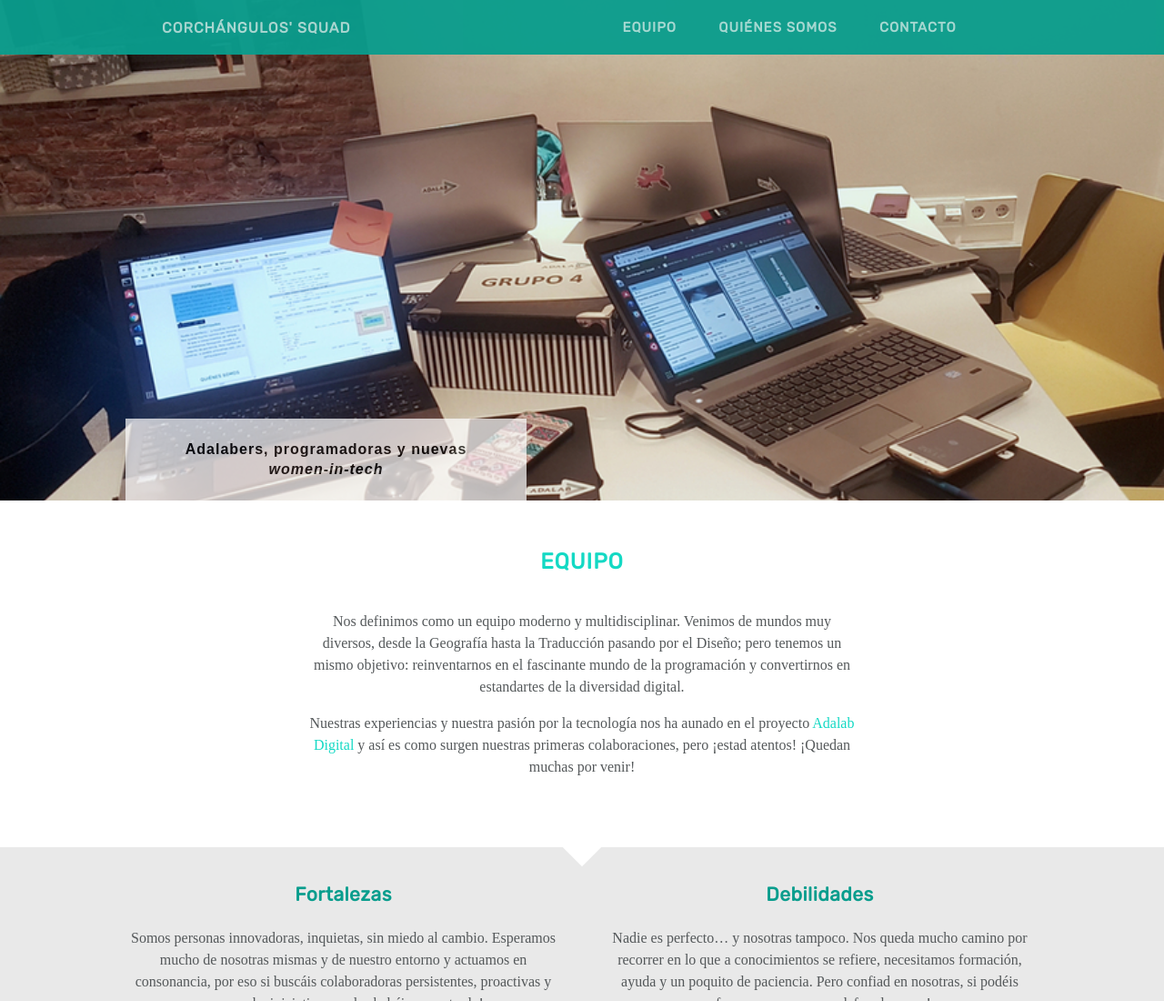
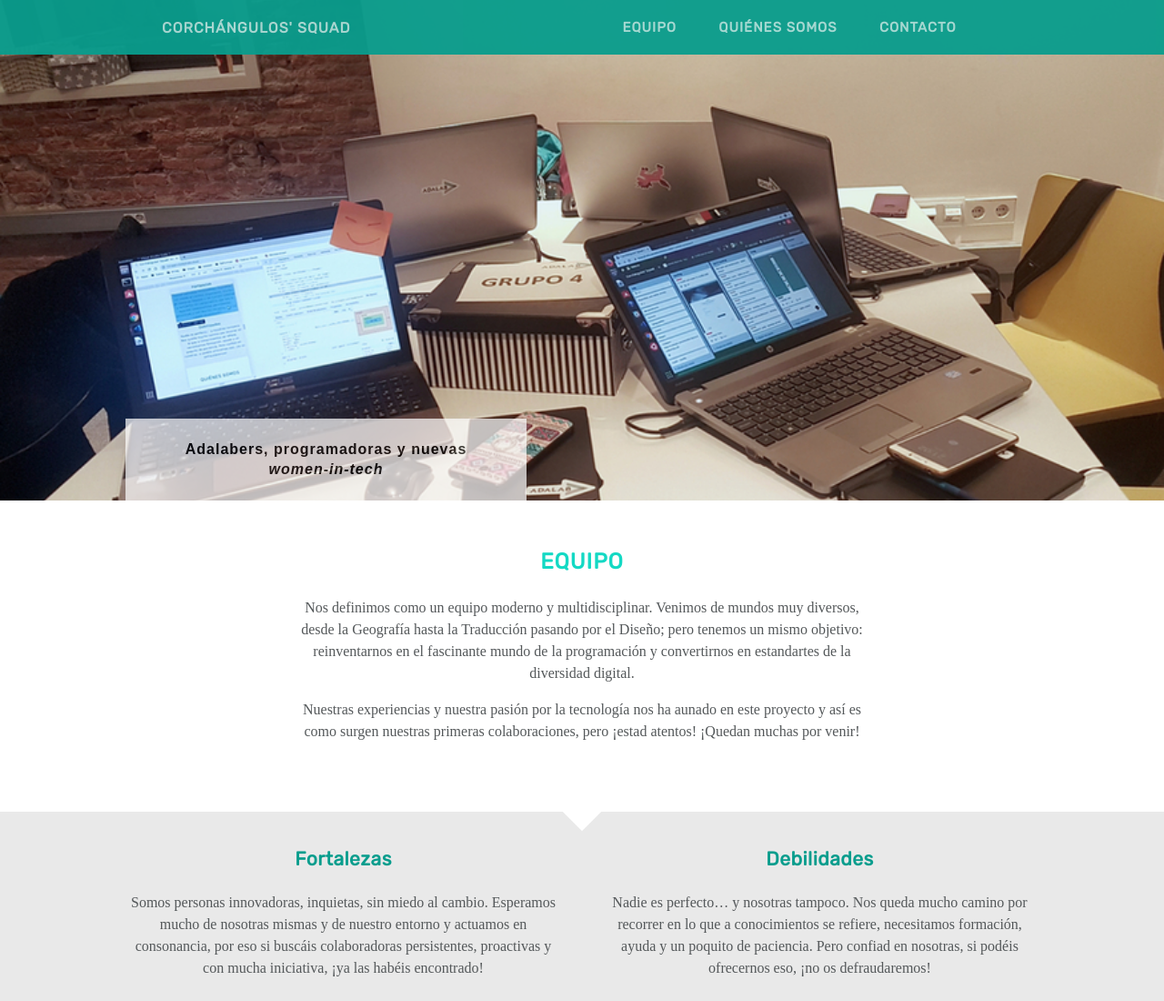
Before and after one commit to cterrasid/corchangulos-squad-website, a plain HTML site: page index.html in a window 1280 px wide. Shown: the top 1100 px of the page at 91% size. Drawn offline with Linux system fonts and the light colour scheme; a web font is replaced by a local one.

Commit message:
Solved the problem of margins with screens greater than 1200 in the section TEAM

```diff
--- a/index.html
+++ b/index.html
@@ -34,7 +34,7 @@
         </div>
     </header>
     <main>
-        <section class="section-main" id="team">
+        <section class="section-main">
             <h2 class="section-title">Equipo</h2>
             <div class="content">
                 <p>
@@ -43,8 +43,7 @@
                     en el fascinante mundo de la programación y convertirnos en estandartes de la diversidad digital.
                 </p>
                 <p>
-                    Nuestras experiencias y nuestra pasión por la tecnología nos ha aunado en el proyecto <a
-                        href="https://adalab.es" target="_blank" class="link">Adalab Digital</a> y así es como surgen
+                    Nuestras experiencias y nuestra pasión por la tecnología nos ha aunado en este proyecto y así es como surgen
                     nuestras primeras colaboraciones, pero ¡estad atentos! ¡Quedan muchas por venir!
                 </p>
             </div>
--- a/styles/main.css
+++ b/styles/main.css
@@ -82,9 +82,6 @@ body{
 
 }
 
-
-
-
 /*CSS TEAM*/
 
 .section-main {
@@ -104,13 +101,6 @@ body{
     margin-bottom: 0px;
     color: #14d9c4;
     letter-spacing: 1px;
-}
-
-.content-main {
-    font-family: 'Open-Sans', 'Sans-Serif';
-    font-size: 16px;
-    padding: 15px;
-    color: #54585a;
 }
 
 .link {
@@ -426,16 +416,11 @@ footer {
     .section-title {
         line-height: 1.88;
         margin-top: 45px;
-
     }
 
     .content {
-        margin-bottom: 60px;
-        margin-top: 15px;
-        margin-left: 45px;
-        margin-right: 45px;
+        margin: 15px 45px 60px 45px;
         line-height: 24px;
-
     }
 
     /*STRENGHTS AND WEAKNESSES*/
@@ -650,7 +635,7 @@ footer {
     }
 
     .content {
-        width: 601px;
+        margin: 0 25% 60px 25%;
     }
 
     /*STRENGHTS AND WEAKNESSES*/
```
